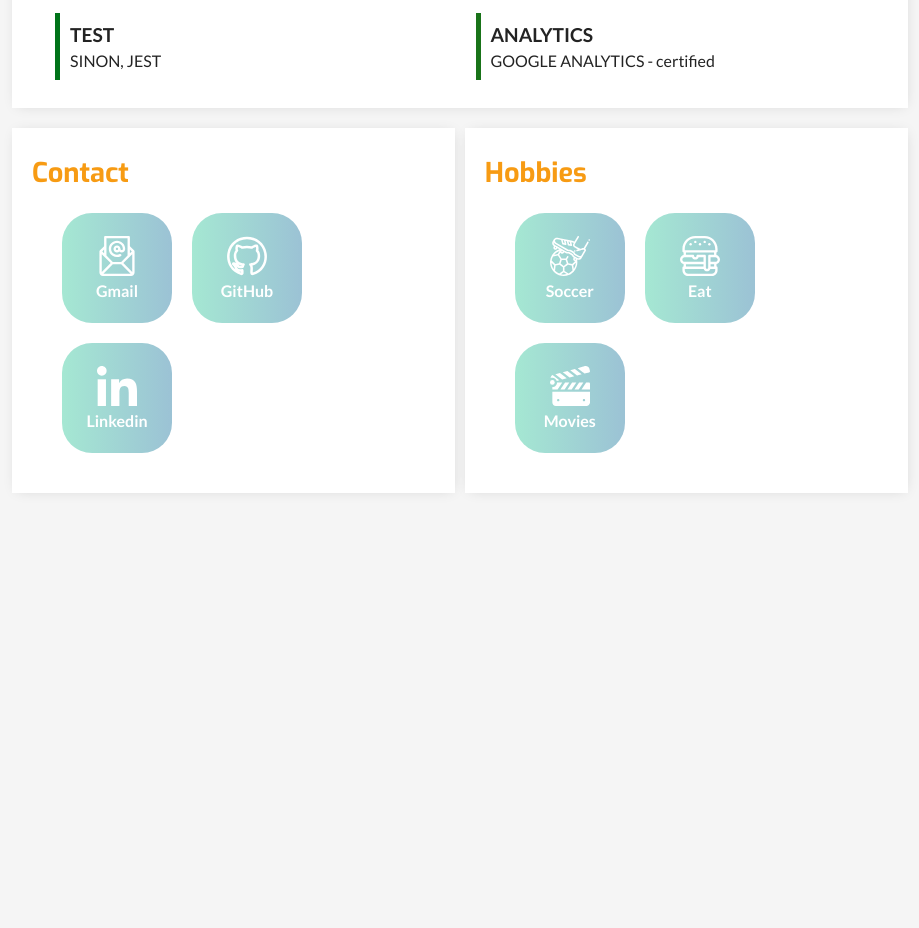
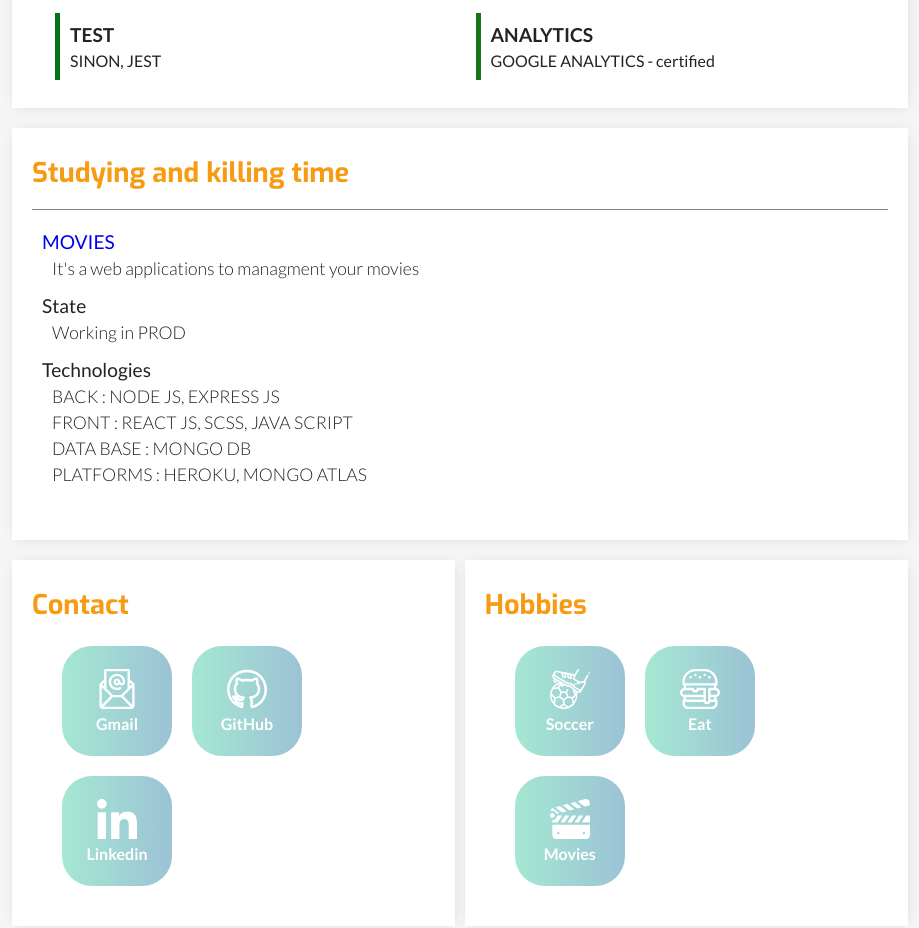
Before and after one commit to JuanCamiloMendozaBalanta/JuanCamiloMendozaBalanta.github.io, a plain HTML site: page index.html in a window 1280 px wide. Shown: the part 1461-2389 px from the top of the page, without its empty margins (180-1099 px from the left). Before the commit the page ends 2004 px from the top, so only its background shows below. Drawn offline with Linux system fonts and the light colour scheme.

Commit message:
add studying

```diff
--- a/index.html
+++ b/index.html
@@ -291,6 +291,50 @@
                     </div>
                 </div>
             </div>
+            <div class="studying boxShadow">
+                <h1 class="sectionTitle">
+                    Studying and killing time
+                </h1>
+                <div class="sectionRight">
+
+                    <div class="sectionRightBox">
+                        <div class="sectionRightBoxRow">
+                            <h2 class="sectionRightBoxRowTitle">
+                                <a class="linkToProjects" href="https://movies-web-site.herokuapp.com/" target="_blank">MOVIES</a>
+                            </h2>
+                            <p class="sectionRightBoxRowContent resume">
+                                It's a web applications to managment your movies
+                            </p>
+                        </div>
+                        <div class="sectionRightBoxRow">
+                            <h2 class="sectionRightBoxRowTitle">
+                                State
+                            </h2>
+                            <p class="sectionRightBoxRowContent resume">
+                                Working in PROD
+                            </p>
+                        </div>
+                        <div class="sectionRightBoxRow">
+                            <h2 class="sectionRightBoxRowTitle">
+                                Technologies
+                            </h2>
+                            <p class="sectionRightBoxRowContent resume">
+                                BACK : NODE JS, EXPRESS JS
+                            </p>
+                            <p class="sectionRightBoxRowContent resume">
+                                FRONT : REACT JS, SCSS, JAVA SCRIPT
+                            </p>
+                            <p class="sectionRightBoxRowContent resume">
+                                DATA BASE : MONGO DB
+                            </p>
+                            <p class="sectionRightBoxRowContent resume">
+                                PLATFORMS : HEROKU, MONGO ATLAS
+                            </p>
+                        </div>
+                    </div>
+                </div>
+                </div>
+            </div>
             <footer class="wrapSection">
                 <section class="footerSection boxShadow">
                     <h1 class="sectionTitle">
--- a/mystyle.css
+++ b/mystyle.css
@@ -54,6 +54,9 @@ h1 {
 .icons {
   width: 30px;
   height: auto;
+}
+.linkToProjects:hover {
+  border-bottom: solid 1px;
 }
 .line {
   position: absolute;
@@ -174,6 +177,10 @@ section {
 }
 .skills {
   padding: 20px;
+}
+.studying {
+  padding: 20px;
+  margin-top: 20px;
 }
 .skillsInfo {
   display: -webkit-flex;
```
